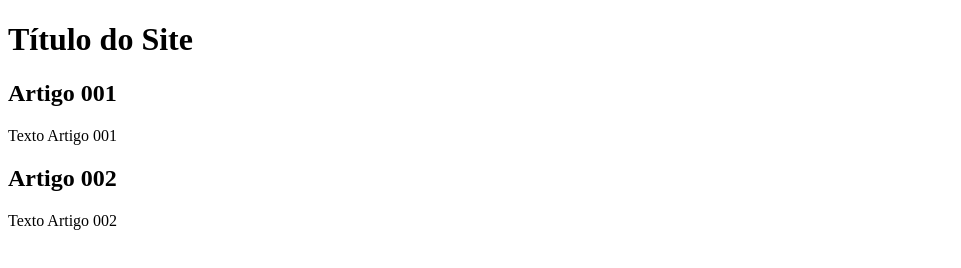
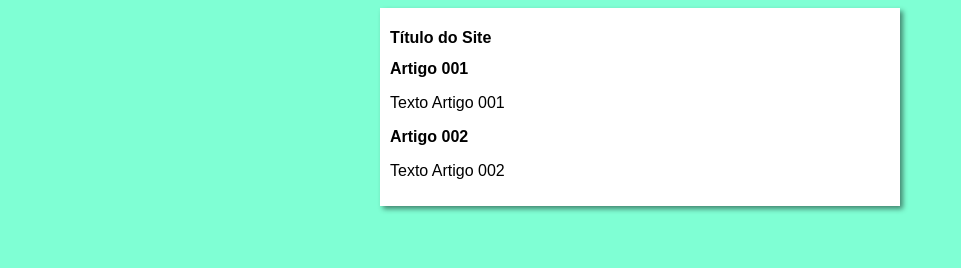
Before and after one commit to AndressaBenevidees/projeto-site, a plain HTML site: page index.html in a window 1280 px wide. Shown: the whole page, without its empty margins (0-961 px from the left). Drawn offline with Linux system fonts and the light colour scheme.

Commit message:
iniciei o design

```diff
--- /dev/null
+++ b/estilo/style.css
@@ -0,0 +1,16 @@
+* {
+  font-family: Arial, Helvetica, sans-serif;
+  font-size: 16px;
+}
+
+body {
+  background-color: aquamarine;
+}
+
+main {
+  background-color: white;
+  width: 500px;
+  margin: auto;
+  padding: 10px;
+  box-shadow: 3px 3px 5px rgba(0, 0, 0, 0.466);
+}
--- a/index.html
+++ b/index.html
@@ -4,6 +4,7 @@
   <meta charset="UTF-8">
   <meta name="viewport" content="width=device-width, initial-scale=1.0">
   <title>Título do Site</title>
+  <link rel="stylesheet" href="estilo/style.css">
 </head>
 <body>
   <main>
```
